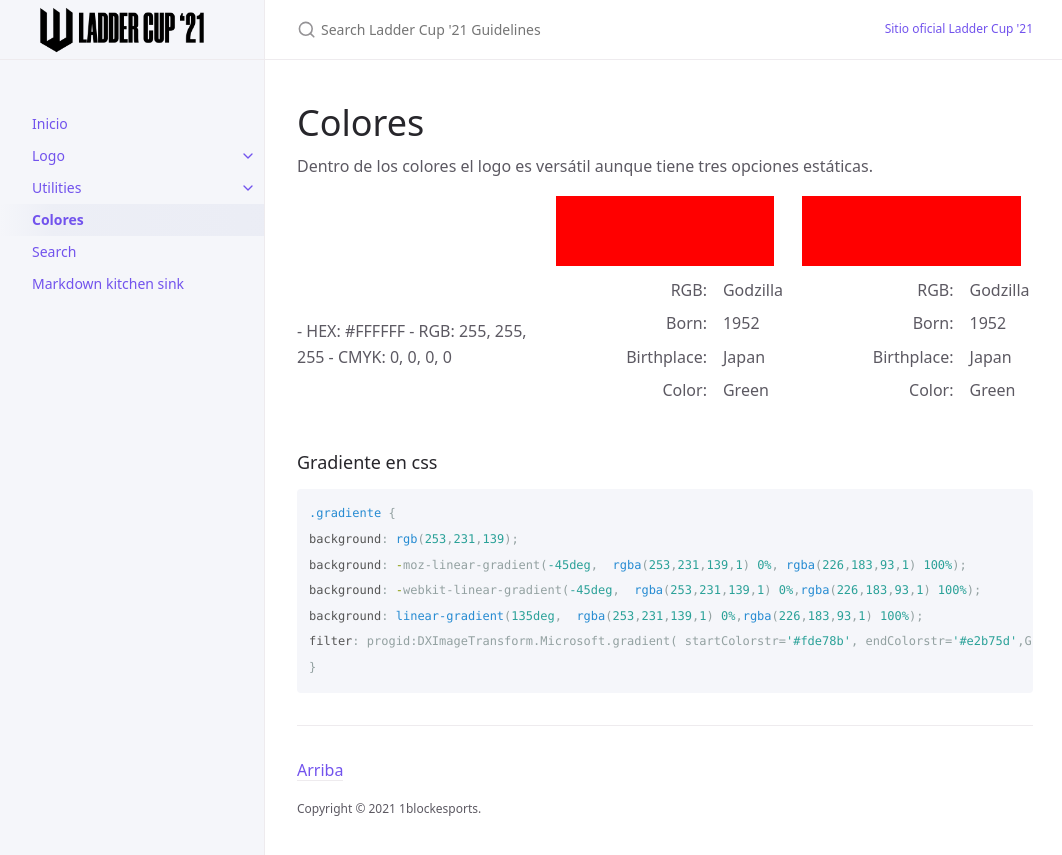
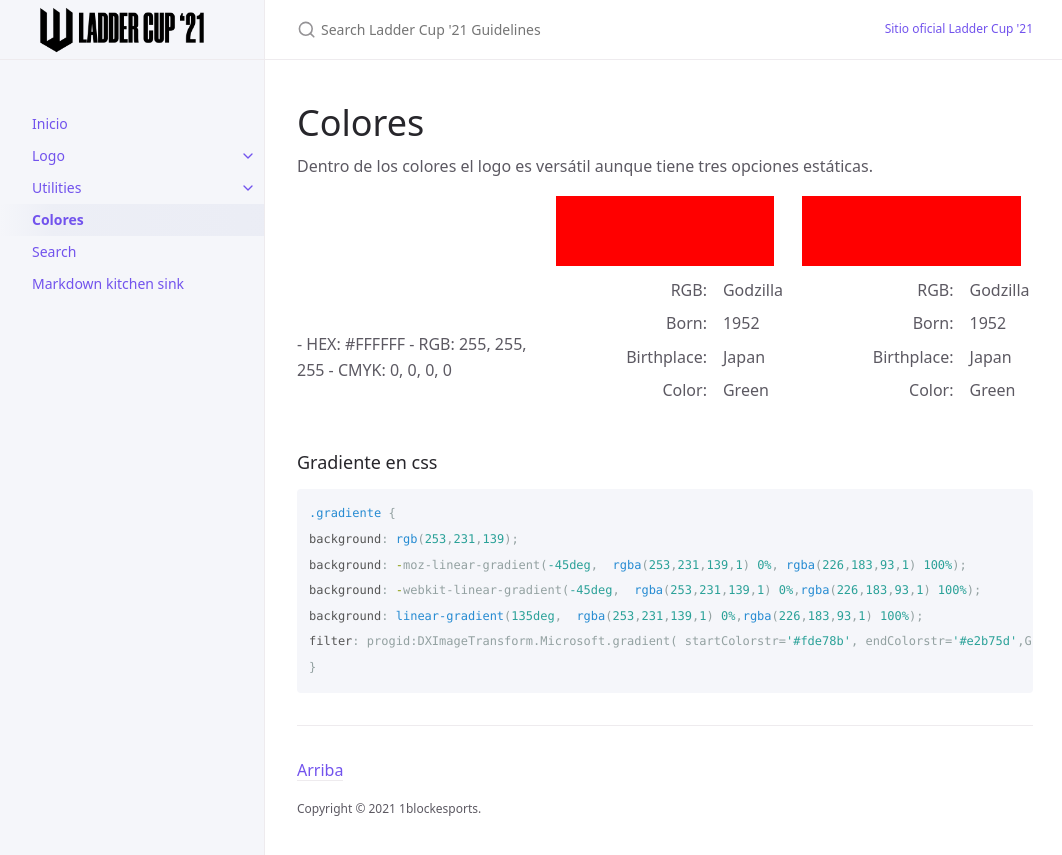
Before and after one commit to 1blockesports/laddercup-guidelines, a Jekyll site: the page built from docs/customization.md, in a window 1280 px wide. Shown: the top 855 px of the page, without its empty margins (107-1169 px from the left). Built offline with Jekyll 4.4.1, drawn with Linux system fonts in a browser that asks for light colours.

Commit message:
Update customization.md

```diff
--- a/docs/customization.md
+++ b/docs/customization.md
@@ -11,10 +11,12 @@
 
 <div style="display:flex;flex-direction:row;flex-wrap:wrap;justify-content:space-between;align-items:center">
 <div style="width:33%;display:flex;flex-direction:column;align-items:center;justify-content:center">
-<div style="width:90%;height:70px;background-color:#FFFFFF"></div>
+<div style="width:90%;height:70px;background-color:#FFFFFF"></div><br>
 
 - HEX: #FFFFFF
+
 - RGB: 255, 255, 255
+
 - CMYK: 0, 0, 0, 0
 
 </div>
```
